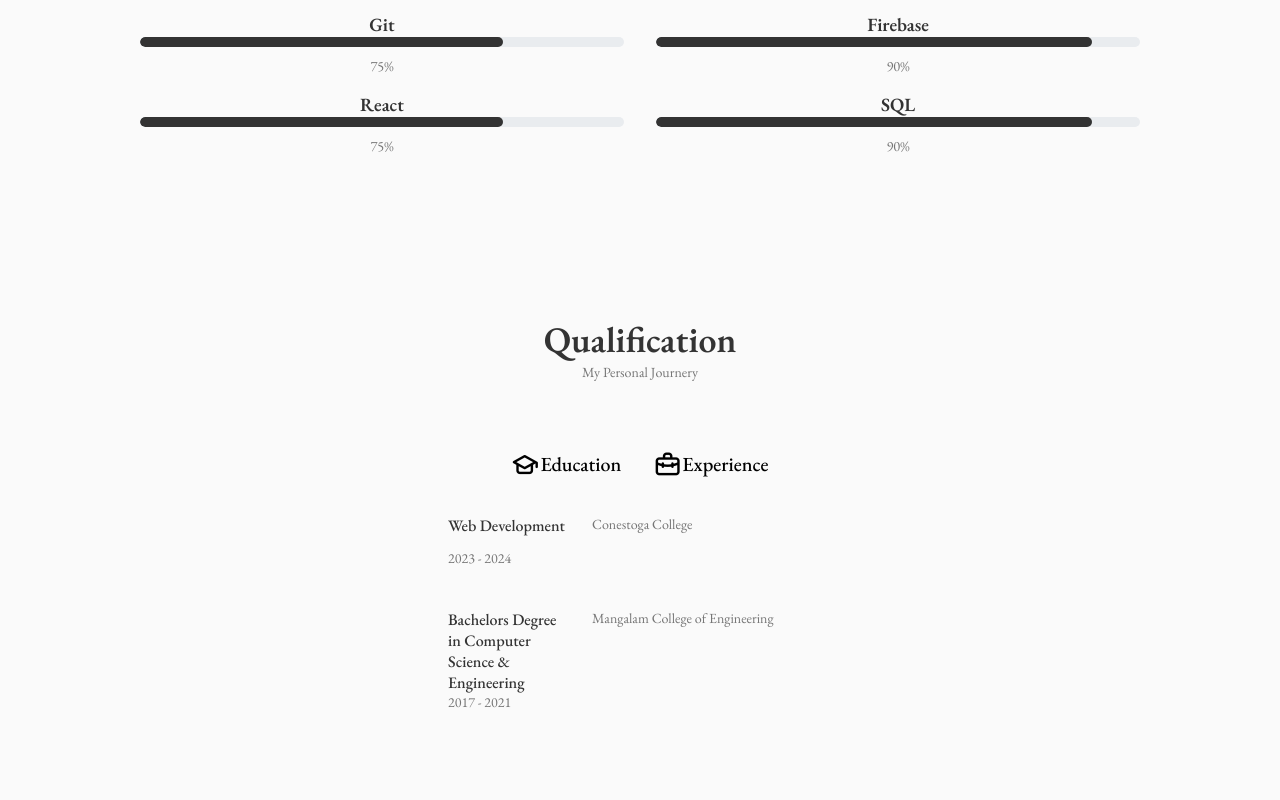
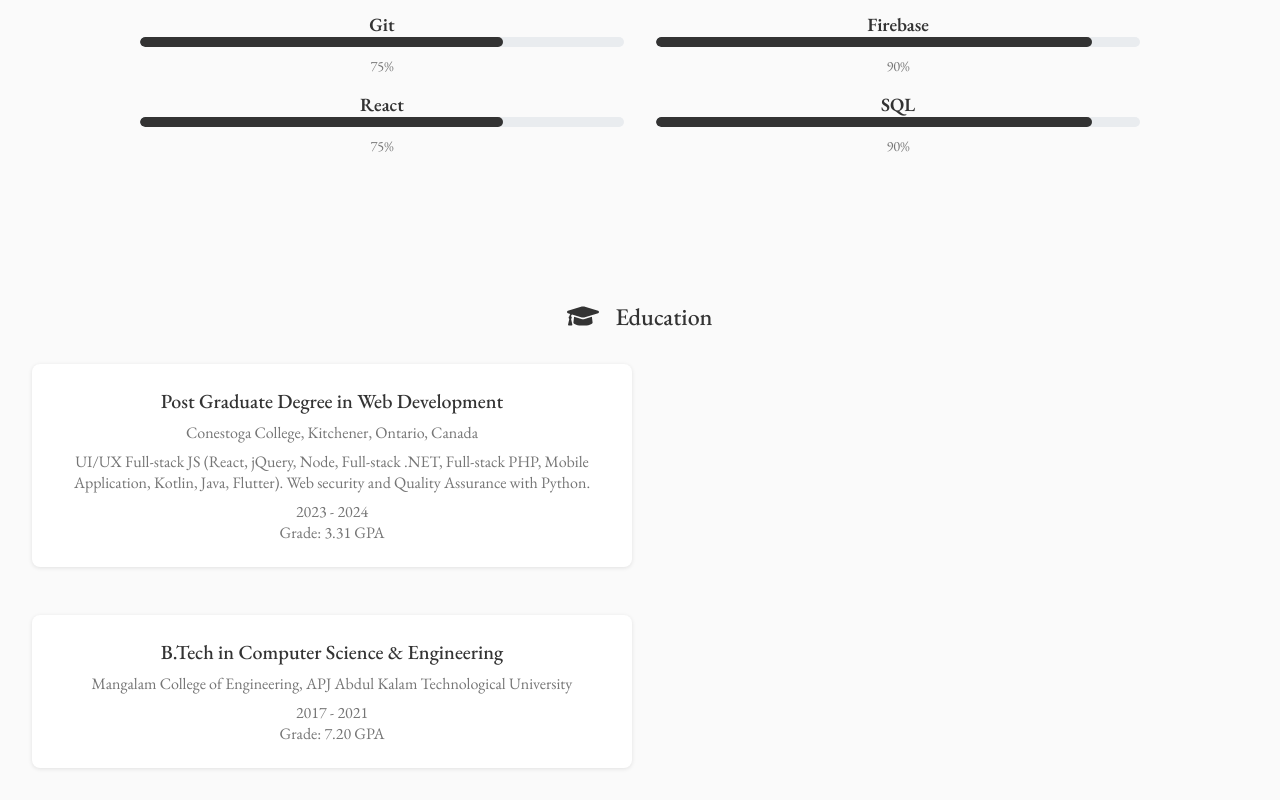
Before and after one commit to varungnathan/varun-gopinath-portfolio, a React (Create React App) app: page / in a window 1280 px wide. Shown: the part 2271-3071 px from the top of the page. Before the commit the page ends 3014 px from the top, so only its background shows below. Built offline with nearby package versions, Linux system fonts and the light colour scheme.

Commit message:
Add Education component and replace Qualification with it; include react-icons dependency

```diff
--- a/package.json
+++ b/package.json
@@ -6,6 +6,7 @@
     "cra-template": "1.2.0",
     "react": "^19.0.0",
     "react-dom": "^19.0.0",
+    "react-icons": "^5.4.0",
     "react-scripts": "5.0.1",
     "web-vitals": "^4.2.4"
   },
--- a/src/App.js
+++ b/src/App.js
@@ -6,8 +6,7 @@ import Header from './components/header/Header';
 import Home from './components/header/Home/Home';
 import About from './components/about/About';
 import Skills from './components/skills/Skills';
-// import Services from './components/services/Services';
-import Qualification from './components/qualification/Qualification';
+import Education from './components/education/Education';
 
 const App = () => {
   return (
@@ -18,8 +17,7 @@ const App = () => {
     <Home />
     <About />
     <Skills />
-    {/* <Services /> */}
-    <Qualification />
+    <Education />
   </main>
     </>
   )
--- /dev/null
+++ b/src/components/education/Education.jsx
@@ -0,0 +1,39 @@
+// src\components\education\Education.jsx
+
+import React from 'react';
+import { FaGraduationCap } from 'react-icons/fa';
+import './education.css';
+
+const Education = () => {
+  return (
+    <div className="education">
+      <h2 className="education__title">
+        <FaGraduationCap className="education__icon" />
+        Education
+      </h2>
+
+      <div className="education__items">
+        <div className="education__item">
+          <h3 className="education__degree">Post Graduate Degree in Web Development</h3>
+          <p className="education__institution">Conestoga College, Kitchener, Ontario, Canada</p>
+          <p className="education__details">
+            UI/UX Full-stack JS (React, jQuery, Node, Full-stack .NET, Full-stack PHP, Mobile Application, Kotlin, Java, Flutter). Web security and Quality Assurance with Python.
+          </p>
+          <p className="education__date">2023 - 2024</p>
+          <p className="education__gpa">Grade: 3.31 GPA</p>
+        </div>
+
+        <div className="education__divider"></div>
+
+        <div className="education__item">
+          <h3 className="education__degree">B.Tech in Computer Science & Engineering</h3>
+          <p className="education__institution">Mangalam College of Engineering, APJ Abdul Kalam Technological University</p>
+          <p className="education__date">2017 - 2021</p>
+          <p className="education__gpa">Grade: 7.20 GPA</p>
+        </div>
+      </div>
+    </div>
+  );
+};
+
+export default Education;
--- /dev/null
+++ b/src/components/education/education.css
@@ -0,0 +1,98 @@
+/* src\components\education\education.css */
+
+.education {
+    margin-top: var(--mb-3);
+    padding: 2rem 0;
+    text-align: center;
+  }
+
+  .education__title {
+    font-size: var(--h2-font-size);
+    font-weight: var(--font-medium);
+    display: flex;
+    justify-content: center;
+    align-items: center;
+    margin-bottom: var(--mb-2);
+  }
+
+  .education__icon {
+    margin-right: 1rem;
+    font-size: 2rem;
+    color: var(--title-color);
+  }
+
+  .education__items {
+    display: flex;
+    justify-content: space-between;
+    gap: 3rem;
+    flex-wrap: wrap;
+    margin-top: var(--mb-2);
+    padding: 0 2rem;
+  }
+
+  .education__item {
+    padding: 1.5rem;
+    background-color: var(--container-color);
+    border-radius: 0.5rem;
+    box-shadow: 0 1px 4px rgba(0, 0, 0, 0.1);
+    display: flex;
+    flex-direction: column;
+    align-items: center;
+    justify-content: center;
+    max-width: 600px;
+    width: 100%;
+    margin: 0;
+  }
+
+  .education__degree {
+    font-size: var(--h3-font-size);
+    font-weight: var(--font-medium);
+    margin-bottom: var(--mb-0-5);
+  }
+
+  .education__institution {
+    font-size: var(--normal-font-size);
+    color: var(--text-color);
+    margin-bottom: var(--mb-0-5);
+  }
+
+  .education__details {
+    font-size: var(--normal-font-size);
+    color: var(--text-color);
+    margin-bottom: var(--mb-0-5);
+  }
+
+  .education__date,
+  .education__gpa {
+    font-size: var(--normal-font-size);
+    color: var(--text-color-light);
+  }
+
+  .education__divider {
+    width: 1px;
+    background-color: var(--text-color);
+    height: 100%;
+    max-height: 300px;
+    align-self: center;
+    margin: 0 3rem;
+  }
+
+  @media screen and (max-width: 768px) {
+    .education__title {
+      font-size: var(--h3-font-size);
+    }
+
+    .education__item {
+      padding: 1rem;
+      width: 100%;
+    }
+
+    .education__degree {
+      font-size: var(--h3-font-size);
+    }
+
+    .education__date,
+    .education__gpa {
+      font-size: var(--smaller-font-size);
+    }
+  }
--- a/src/components/header/Header.jsx
+++ b/src/components/header/Header.jsx
@@ -31,10 +31,10 @@ const Header = () => {
                     </li>
 
                     <li className="nav__item">
-                        <a href="#portfolio" className="nav__link">
-                            <i className="uil uil-scenery nav__icon"></i> Education
-                        </a>
-                    </li>
+  <a href="#education" className="nav__link">
+    <i className="uil uil-scenery nav__icon"></i> Education
+  </a>
+</li>
 
                     <li className="nav__item">
                         <a href="#portfolio" className="nav__link">
--- a/src/components/qualification/Qualification.jsx
+++ /dev/null
@@ -1,57 +0,0 @@
-// src\components\qualification\Qualification.jsx
-
-import React from 'react'
-import './qualification.css'
-
-const Qualification = () => {
-  return (
-    <section className="qualification section">
-        <h2 className="section__title">Qualification</h2>
-        <span className="section__subtitle">My Personal Journery   </span>
-
-    <div className="qualification__container container">
-        <div className="qualification__tabs">
-            <div className="qualification__button qualification__active button--flex">
-               <i className="uil uil-graduation-cap qualification__icon"></i> Education
-            </div>
-
-            <div className="qualification__button button--flex">
-               <i className="uil uil-briefcase-alt qualification__icon"></i> Experience
-            </div>
-        </div>
-
-        <div className="qualification__sections">
-          <div className="qualification__content">
-            <div className="qualification__data">
-              <h3 className="qualification__title">Web Development </h3>
-              <span className="qualification__subtitle">Conestoga College</span>
-                <div className="qualification__calender">
-                  <i className="uil uil-calender-alt"></i> 2023 - 2024
-                </div>
-            </div>
-
-            <div>
-              <span className="qualification__rounder"></span>
-              <span className="qualification__line"></span>
-            </div>
-
-            <div className="qualification__data">
-              <div></div>
-              <div>
-              <span className="qualification__rounder"></span>
-              <span className="qualification__line"></span>
-            </div>
-              <h3 className="qualification__title">Bachelors Degree in Computer Science & Engineering</h3>
-              <span className="qualification__subtitle">Mangalam College of Engineering</span>
-                <div className="qualification__calender">
-                  <i className="uil uil-calender-alt"></i> 2017 - 2021
-                </div>
-            </div>
-          </div>
-        </div>
-    </div>
-    </section>
-  )
-}
-
-export default Qualification
--- a/src/components/qualification/qualification.css
+++ /dev/null
@@ -1,80 +0,0 @@
-/* src\components\qualification\qualification.css */
-
-.qualification__container {
-    max-width: 768px;
-}
-
-.qualification__tabs {
-    display: flex;
-    justify-content: center;
-    margin-bottom: var(--mb-2);
-}
-
-.qualification__button {
-    font-size: var(--h3-font-size);
-    font-weight: var(--font-medium);
-    color: var(--title-color );
-    margin: 0 var(--mb-1);
-    cursor: pointer;
-}
-
-.qualification__button {
-    color: var(--title-color-dark);
-}
-
-.qualification__icon {
-    font-size: 1.8rem;
-}
-
-.qualification__active {
-    color: var(--title-color-dark);
-}
-
-.qualification__sections {
-    display: grid;
-    grid-template-columns: 0.5fr;
-    justify-content: center;
-}
-
-/* .qualification__content {
-    display: none;
-} */
-
-.qualification__content-active {
-    display: block;
-}
-
-.qualification__data {
-    display: grid;
-    grid-template-columns: 1fr 2fr;
-    column-gap: 1.5rem;
-}
-
-.qualification__title {
-    font-size: var(--normal-font-size);
-    font-weight: var(--font-medium);
-}
-
-.qualification__subtitle {
-    display: inline-block;
-    font-size: var(--small-font-size);
-    margin-bottom: var(--mb-1);
-}
-
-.qualification__calender {
-    font-size: var(--small-font-size);
-}
-
-.qualification__rounder {
-    display: inline-block;
-    width: 13px;
-    height: 13px;
-    background-color: var(--first-color);
-    border-radius: 50%;
-}
-
-.qualification__line {
-    display: block;
-    width: 1px;
-    height: 100%;
-}
```
Also changed, not shown: 1 other file (tests, documents, lock files or other folders).
